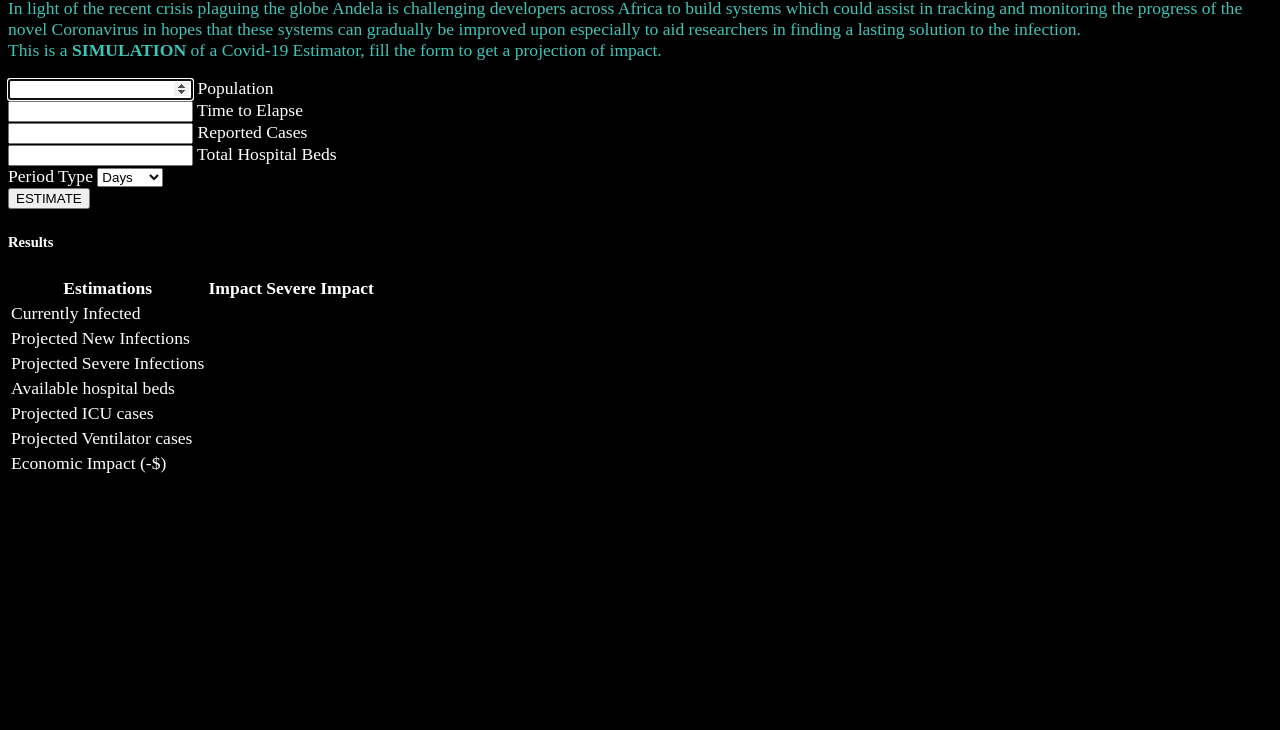
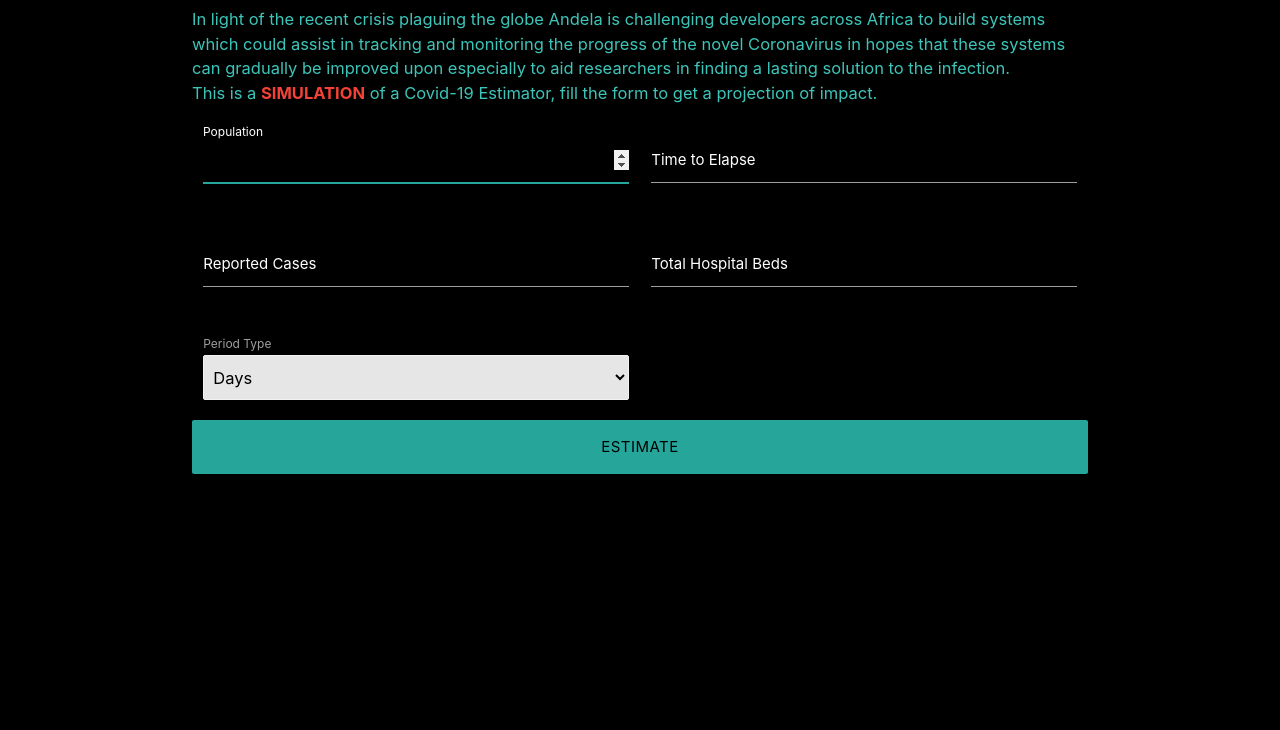
Before and after one commit to Dirkmal/Covid19EstimatorUI, a plain HTML site: page index.html in a window 1280 px wide. Shown: the part 70-800 px from the top of the page. Drawn offline with nearby package versions, Linux system fonts and the light colour scheme.

Commit message:
Put back CSS

```diff
--- a/index.html
+++ b/index.html
@@ -28,8 +28,8 @@
 
         <title>Covid 19 Impact Estimator</title>
 		<link rel="shortcut icon" type="image/png" href="assets/favicon-128.png"/>
-		<!-- <link rel="preload" href="https://cdnjs.cloudflare.com/ajax/libs/materialize/1.0.0/css/materialize.min.css" as="style" onload="this.onload=null;this.rel='stylesheet'">
-		<noscript><link rel="stylesheet" href="https://cdnjs.cloudflare.com/ajax/libs/materialize/1.0.0/css/materialize.min.css"></noscript> -->
+		<link rel="preload" href="https://cdnjs.cloudflare.com/ajax/libs/materialize/1.0.0/css/materialize.min.css" as="style" onload="this.onload=null;this.rel='stylesheet'">
+		<noscript><link rel="stylesheet" href="https://cdnjs.cloudflare.com/ajax/libs/materialize/1.0.0/css/materialize.min.css"></noscript>
 		<style type="text/css">
 			body {
 				background-color: black;
```
